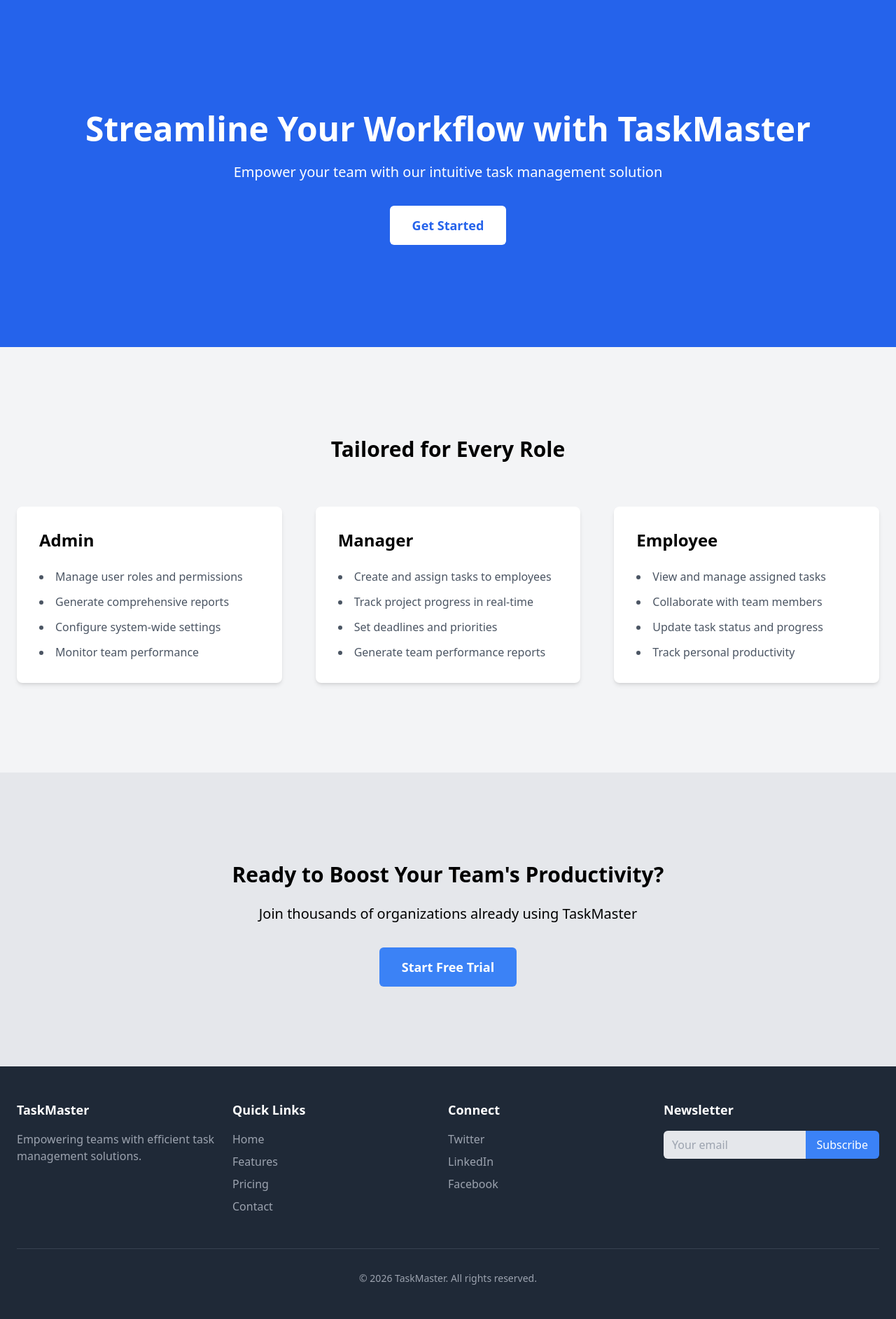
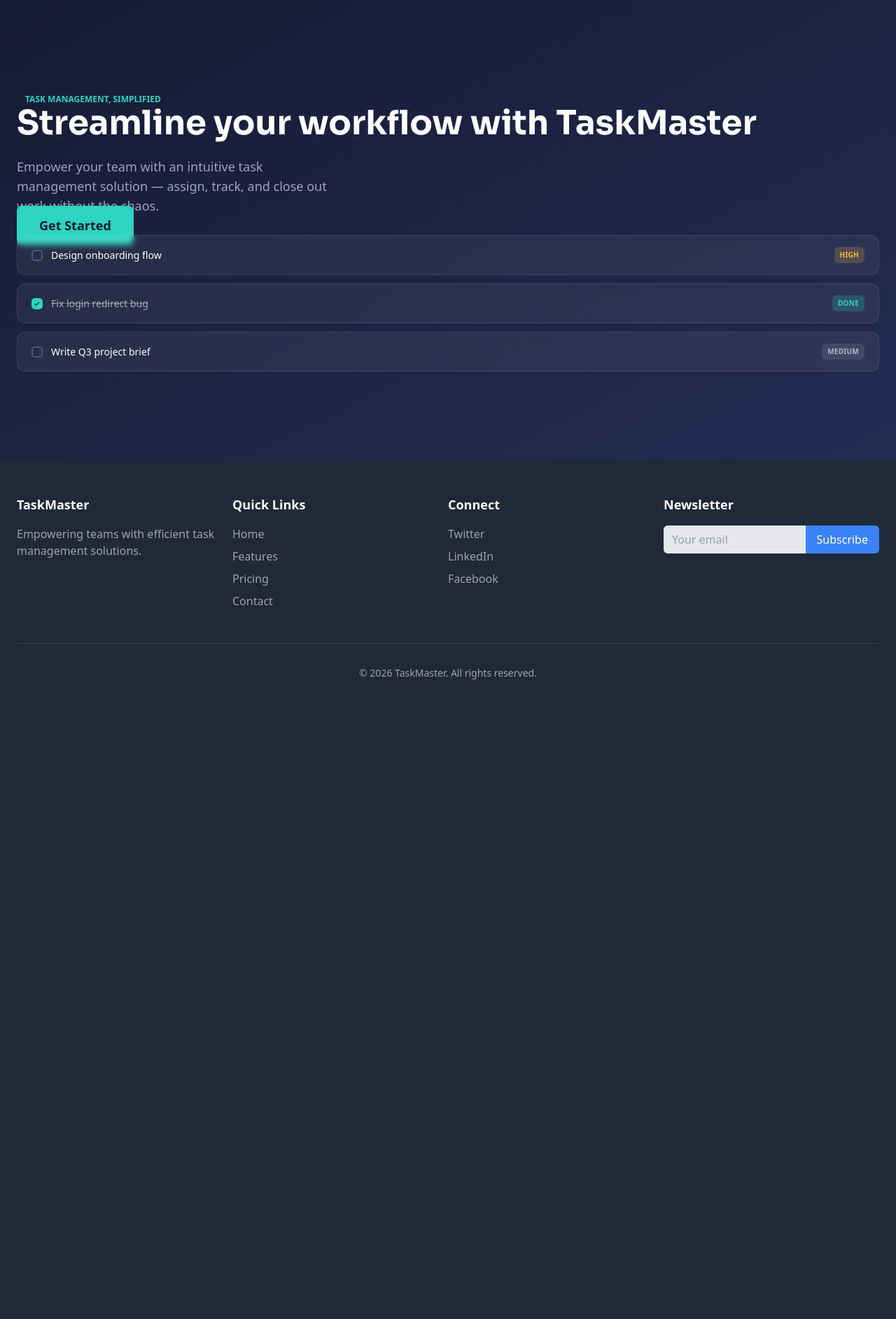
Before and after one commit to shehabuddin380/task_managemant_django, a Django app: template core/templates/home.html in a window 1280 px wide. Shown: the part 88-1973 px from the top of the page at 70% size. After the commit the page ends 1059 px from the top, so only its background shows below. Run offline with Django 5.2, Linux system fonts and the light colour scheme; the template is opened without the code that fills it, so the values that code supplies are empty.

Commit message:
update home

```diff
--- a/core/templates/home.html
+++ b/core/templates/home.html
@@ -1,67 +1,76 @@
 {% extends "base.html" %}
 {% block title %}TaskMaster - Home{% endblock %}
 {% block content %}
+<style>
+  @import url('https://fonts.googleapis.com/css2?family=Sora:wght@600;700;800&display=swap');
+  .font-display { font-family: 'Sora', 'Inter', sans-serif; }
+
+  .task-card { animation: cardIn 0.6s ease-out both; }
+  .task-card:nth-child(1) { animation-delay: 0.05s; }
+  .task-card:nth-child(2) { animation-delay: 0.18s; }
+  .task-card:nth-child(3) { animation-delay: 0.31s; }
+
+  @keyframes cardIn {
+    from { opacity: 0; transform: translateY(10px); }
+    to { opacity: 1; transform: translateY(0); }
+  }
+  @media (prefers-reduced-motion: reduce) {
+    .task-card { animation: none; }
+  }
+</style>
+
 <!-- Hero Section -->
-<section class="bg-blue-600 text-white py-32 md:py-40">
-    <div class="container mx-auto px-6 text-center">
-      <h1 class="text-4xl md:text-5xl font-bold mb-6">
-        Streamline Your Workflow with TaskMaster
+<section class="bg-gradient-to-br from-[#161B33] to-[#232B52] text-white py-24 md:py-32 overflow-hidden">
+  <div class="container mx-auto px-6 grid grid-cols-1 lg:grid-cols-2 gap-16 items-center">
+
+    <div>
+      <span class="inline-block text-xs font-semibold tracking-widest uppercase text-[#2DD4BF] bg-[#2DD4BF]/10 px-3 py-1 rounded-full mb-6">
+        Task management, simplified
+      </span>
+      <h1 class="font-display font-bold text-4xl md:text-5xl leading-tight mb-6">
+        Streamline your workflow with TaskMaster
       </h1>
-      <p class="text-xl mb-12">
-        Empower your team with our intuitive task management solution
+      <p class="text-lg text-[#9AA3C0] mb-10 max-w-md">
+        Empower your team with an intuitive task management solution — assign, track, and close out work without the chaos.
       </p>
-      <a href="{% url 'sign-up' %}" class="bg-white text-blue-600 px-8 py-4 rounded-md font-semibold text-lg hover:bg-gray-100 transition duration-300">Get Started</a>
+      <a href="{% url 'sign-up' %}"
+         class="inline-block bg-[#2DD4BF] text-[#161B33] px-8 py-4 rounded-lg font-semibold text-lg hover:bg-[#25b8a5] transition-colors">
+        Get Started
+      </a>
     </div>
-  </section>
 
-  <!-- Features Section -->
-  <section id="features" class="py-24 md:py-32">
-    <div class="container mx-auto px-6">
-      <h2 class="text-3xl font-bold text-center mb-16">
-        Tailored for Every Role
-      </h2>
-      <div class="grid grid-cols-1 md:grid-cols-3 gap-12">
-        <div class="bg-white rounded-lg shadow-md p-8">
-          <h3 class="text-2xl font-semibold mb-6">Admin</h3>
-          <ul class="list-disc list-inside text-gray-600 space-y-3">
-            <li>Manage user roles and permissions</li>
-            <li>Generate comprehensive reports</li>
-            <li>Configure system-wide settings</li>
-            <li>Monitor team performance</li>
-          </ul>
+    <!-- Signature visual: live task board -->
+    <div class="space-y-3">
+      <div class="task-card bg-white/[0.06] border border-white/10 backdrop-blur-sm rounded-xl px-5 py-4 flex items-center justify-between">
+        <div class="flex items-center gap-3">
+          <span class="w-4 h-4 rounded-[5px] border-2 border-[#4B5684] flex-shrink-0"></span>
+          <span class="text-white text-sm font-medium">Design onboarding flow</span>
         </div>
-        <div class="bg-white rounded-lg shadow-md p-8">
-          <h3 class="text-2xl font-semibold mb-6">Manager</h3>
-          <ul class="list-disc list-inside text-gray-600 space-y-3">
-            <li>Create and assign tasks to employees</li>
-            <li>Track project progress in real-time</li>
-            <li>Set deadlines and priorities</li>
-            <li>Generate team performance reports</li>
-          </ul>
+        <span class="text-[10px] font-semibold tracking-wide uppercase bg-[#F5B841]/20 text-[#F5B841] px-2 py-1 rounded-md">High</span>
+      </div>
+
+      <div class="task-card bg-white/[0.06] border border-white/10 backdrop-blur-sm rounded-xl px-5 py-4 flex items-center justify-between">
+        <div class="flex items-center gap-3">
+          <span class="w-4 h-4 rounded-[5px] bg-[#2DD4BF] flex items-center justify-center flex-shrink-0">
+            <svg viewBox="0 0 24 24" fill="none" stroke="#161B33" stroke-width="3" class="w-2.5 h-2.5">
+              <path stroke-linecap="round" stroke-linejoin="round" d="M5 13l4 4L19 7" />
+            </svg>
+          </span>
+          <span class="text-white/60 text-sm font-medium line-through decoration-white/30">Fix login redirect bug</span>
         </div>
-        <div class="bg-white rounded-lg shadow-md p-8">
-          <h3 class="text-2xl font-semibold mb-6">Employee</h3>
-          <ul class="list-disc list-inside text-gray-600 space-y-3">
-            <li>View and manage assigned tasks</li>
-            <li>Collaborate with team members</li>
-            <li>Update task status and progress</li>
-            <li>Track personal productivity</li>
-          </ul>
+        <span class="text-[10px] font-semibold tracking-wide uppercase bg-[#2DD4BF]/20 text-[#2DD4BF] px-2 py-1 rounded-md">Done</span>
+      </div>
+
+      <div class="task-card bg-white/[0.06] border border-white/10 backdrop-blur-sm rounded-xl px-5 py-4 flex items-center justify-between">
+        <div class="flex items-center gap-3">
+          <span class="w-4 h-4 rounded-[5px] border-2 border-[#4B5684] flex-shrink-0"></span>
+          <span class="text-white text-sm font-medium">Write Q3 project brief</span>
         </div>
+        <span class="text-[10px] font-semibold tracking-wide uppercase bg-white/10 text-white/60 px-2 py-1 rounded-md">Medium</span>
       </div>
     </div>
-  </section>
 
-  <!-- Call to Action -->
-  <section id="pricing" class="bg-gray-200 py-24 md:py-32">
-    <div class="container mx-auto px-6 text-center">
-      <h2 class="text-3xl font-bold mb-6">
-        Ready to Boost Your Team's Productivity?
-      </h2>
-      <p class="text-xl mb-12">
-        Join thousands of organizations already using TaskMaster
-      </p>
-      <a href="{% url 'sign-up' %}" class="bg-blue-500 text-white px-8 py-4 rounded-md font-semibold text-lg hover:bg-blue-600 transition duration-300">Start Free Trial</a>
-    </div>
-  </section>
-  {% endblock %}
+  </div>
+</section>
+
+{% endblock %}
```
